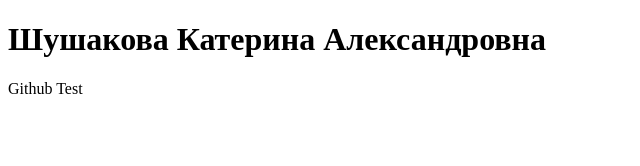
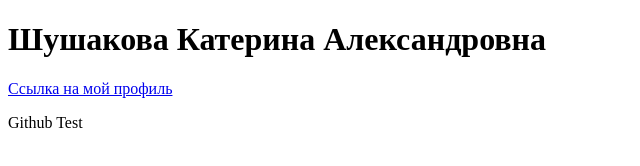
Before and after one commit to Kate-7448/myLab, a plain HTML site: page index.html in a window 1280 px wide. Shown: the whole page, without its empty margins (0-640 px from the left). Drawn offline with Linux system fonts and the light colour scheme.

Commit message:
Добавление ссылки на профиль.
Добавлен код на мой профиль в Цифровом университете АлтГУ

```diff
--- a/index.html
+++ b/index.html
@@ -5,6 +5,7 @@
   </head>
   <body>
    <h1>Шушакова Катерина Александровна</h1>
+    <a href="https://portal.edu.asu.ru/user/profile.php?id=34865">Ссылка на мой профиль</a>
    <p>Github Test</p>
   </body>
 </html>
```
